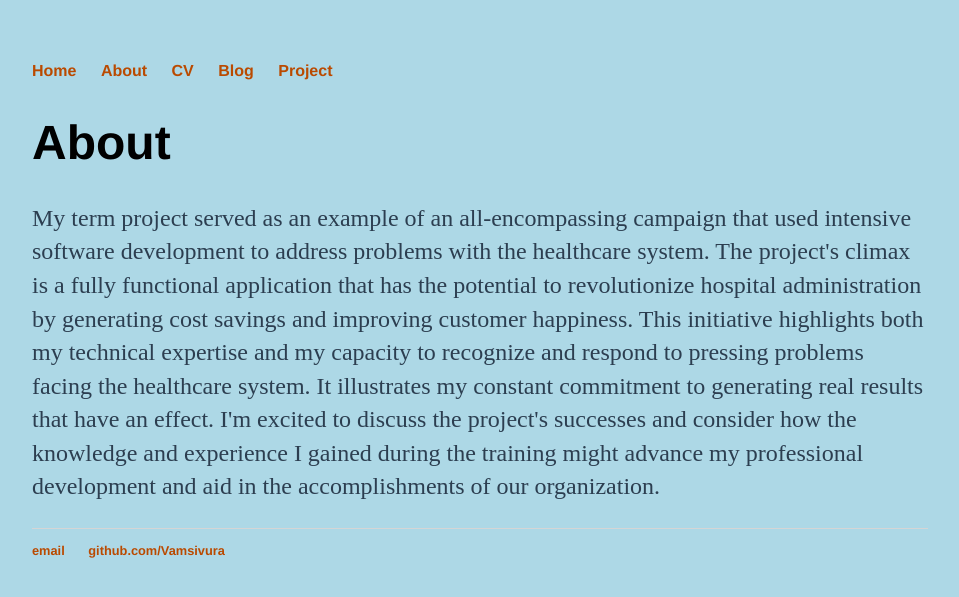
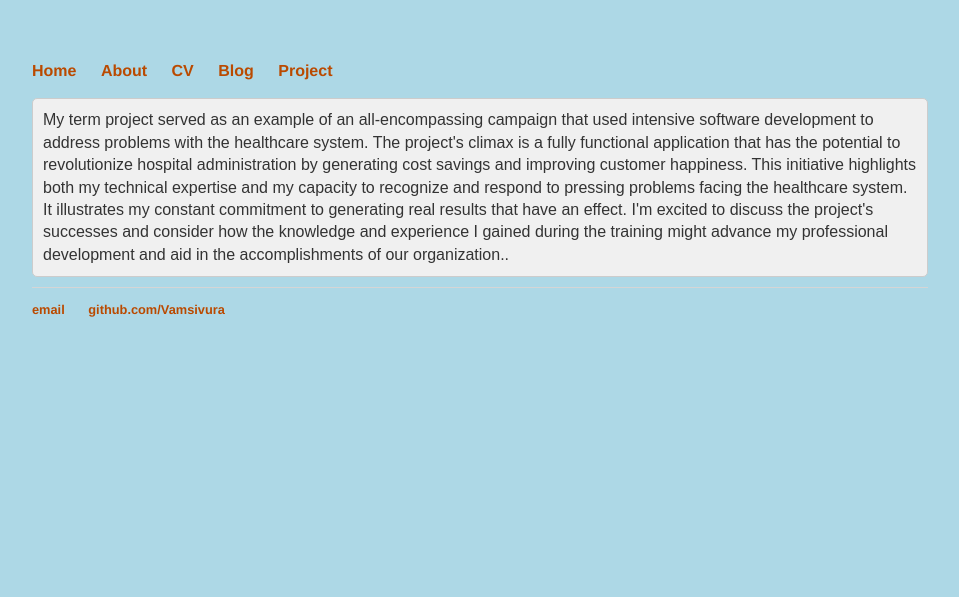
Before and after one commit to Vamsivura/Vamsivura.github.io, a Jekyll site: the page built from Project/index.html, in a window 1280 px wide. Shown: the top 597 px of the page, without its empty margins (160-1119 px from the left). Built offline with Jekyll 4.4.1, drawn with Linux system fonts in a browser that asks for light colours.

Commit message:
Update index.html

```diff
--- a/Project/index.html
+++ b/Project/index.html
@@ -2,8 +2,24 @@
 layout: default
 title: Online Doctor Appointment
 ---
-
-		<div class="Project">
-			<h1>About</h1>
-			<p>My term project served as an example of an all-encompassing campaign that used intensive software development to address problems with the healthcare system. The project's climax is a fully functional application that has the potential to revolutionize hospital administration by generating cost savings and improving customer happiness. This initiative highlights both my technical expertise and my capacity to recognize and respond to pressing problems facing the healthcare system. It illustrates my constant commitment to generating real results that have an effect. I'm excited to discuss the project's successes and consider how the knowledge and experience I gained during the training might advance my professional development and aid in the accomplishments of our organization.</p>
-        </div>
+<!DOCTYPE html>
+<html>
+<head>
+    <title>Online Doctor Appointment</title>
+    <style>
+        /* CSS code for styling */
+        .styled-paragraph {
+            color: #333; /* Text color */
+            font-size: 16px; /* Font size */
+            font-family: Arial, sans-serif; /* Font family */
+            margin-bottom: 10px; /* Space below the paragraph */
+            padding: 10px; /* Padding inside the paragraph */
+            background-color: #f0f0f0; /* Background color */
+            border: 1px solid #ccc; /* Border */
+            border-radius: 5px; /* Border radius for rounded corners */
+        }
+    </style>
+</head>
+<body>
+<p class="styled-paragraph">My term project served as an example of an all-encompassing campaign that used intensive software development to address problems with the healthcare system. The project's climax is a fully functional application that has the potential to revolutionize hospital administration by generating cost savings and improving customer happiness. This initiative highlights both my technical expertise and my capacity to recognize and respond to pressing problems facing the healthcare system. It illustrates my constant commitment to generating real results that have an effect. I'm excited to discuss the project's successes and consider how the knowledge and experience I gained during the training might advance my professional development and aid in the accomplishments of our organization..</p>
+</body>
```
